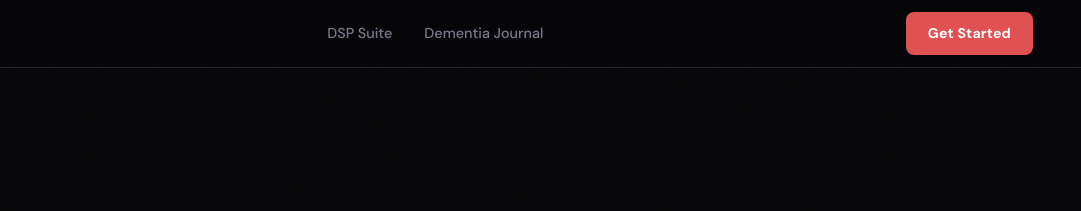
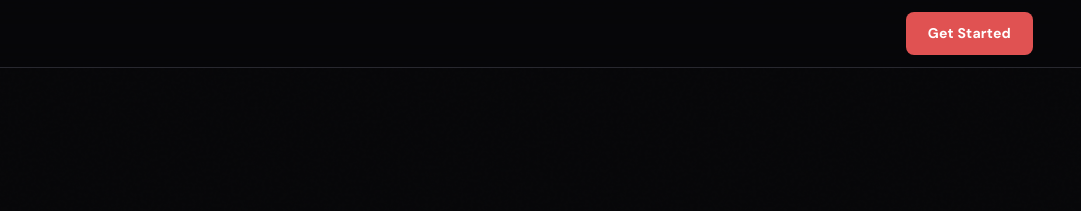
Before and after one commit to mcardlejsn/mcardlejsn.github.io, a plain HTML site: page about.html in a window 1280 px wide. Shown: the top 211 px of the page, 199-1280 px from the left. Drawn offline with Linux system fonts and the light colour scheme.

Commit message:
Add files via upload

```diff
--- a/about.html
+++ b/about.html
@@ -23,10 +23,6 @@
 
 <nav>
   <a href="/" class="nav-logo"><span class="nav-logo-dot"></span> DSP Suite</a>
-  <div class="nav-links">
-    <a href="index.html">DSP Suite</a>
-    <a href="dementia-journal.html">Dementia Journal</a>
-  </div>
   <a href="/#contact" class="nav-cta">Get Started</a>
 </nav>
 
```
Also changed, not shown: data-stays-on-device.html (+0 -4 lines), dsp-buddy.html (+0 -4 lines), dsp-wellness.html (+0 -4 lines), how-it-works.html (+0 -4 lines), index.html (+0 -4 lines), maine.html (+0 -4 lines), mar-companion.html (+0 -4 lines), no-subscription.html (+0 -4 lines).
